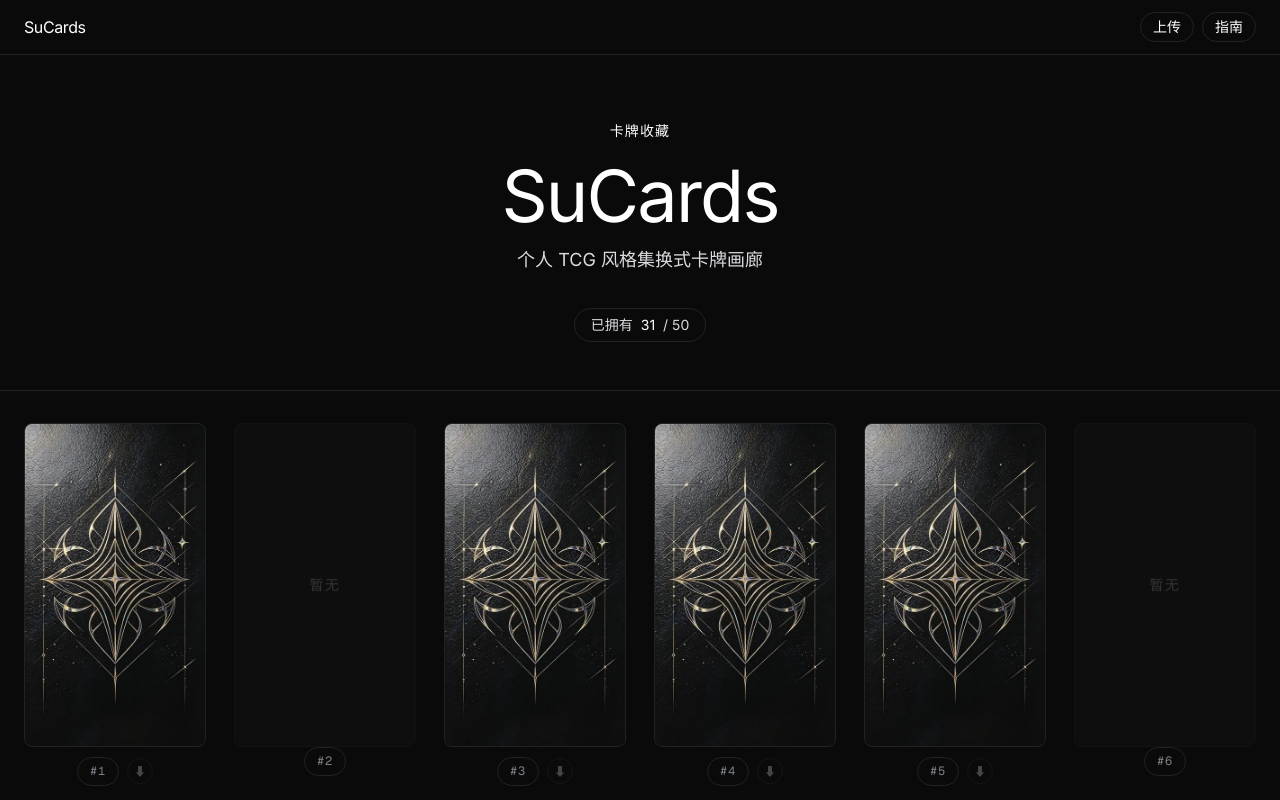
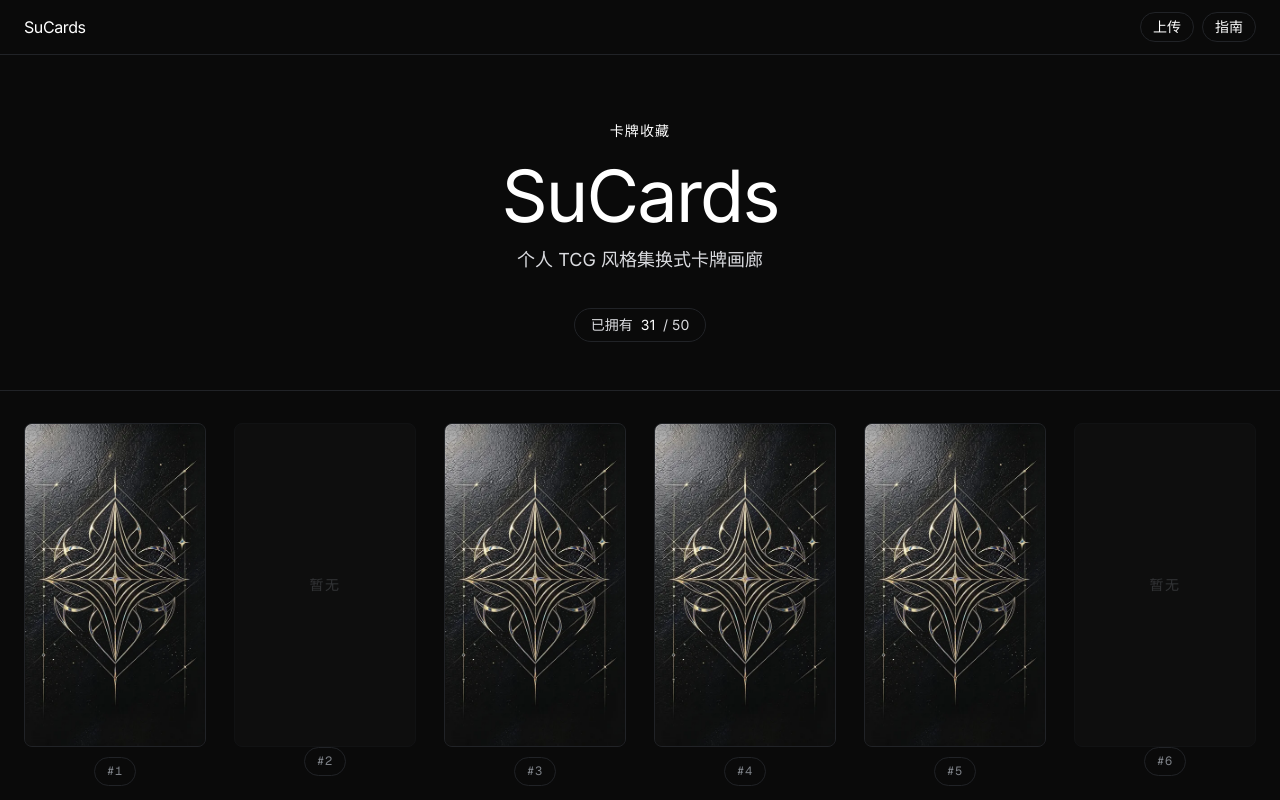
Before and after one commit to fuyucn/SUCardCollections, a React (Vite) app: page /upload in a window 1280 px wide. Shown: the top 800 px of the page. Built offline with nearby package versions, Linux system fonts and the light colour scheme; no server answers.

Commit message:
fix: 下载按钮仅翻转正面时显示

```diff
--- a/src/components/Card.jsx
+++ b/src/components/Card.jsx
@@ -122,7 +122,7 @@ export default function Card({ card }) {
       </div>
       <div className="card-footer">
         <span className="card-number">#{card.card_number}</span>
-        {frontDownload && (
+        {flipped && frontDownload && (
           <a
             className="card-download"
             href={frontDownload}
```
